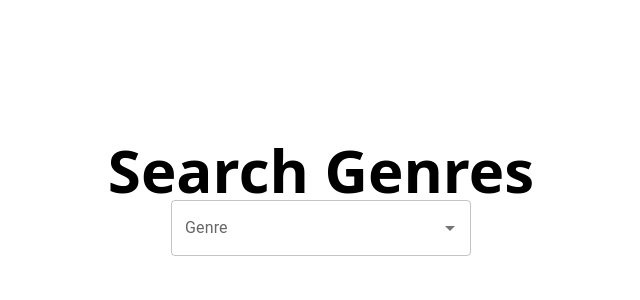
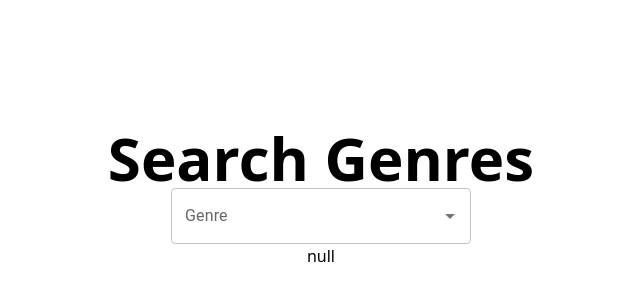
Before and after one commit to jmealy/genres-viz-frontend, a Next.js app: page / in a window 1280 px wide. Shown: the part 202-502 px from the top of the page, without its empty margins (319-959 px from the left). Built offline with nearby package versions, Linux system fonts and the light colour scheme.

Commit message:
Use common GenreGraphData type.

```diff
--- a/components/Graph.tsx
+++ b/components/Graph.tsx
@@ -1,12 +1,15 @@
 import type { NextPage } from 'next';
 import type { GenreGraphData } from 'types';
 
-const Graph: NextPage<GenreGraphData> = (props: any) => {
+interface GraphProps {
+  genre: GenreGraphData | null
+}
+const Graph: NextPage<GraphProps> = (props: any) => {
   const { genre } = props;
 
   return (
-    <p>{genre}</p>
+    <p>{JSON.stringify(genre)}</p>
   )
 }
 
-export default Graph
+export default Graph;
--- a/pages/api/genresInfo/[genre].ts
+++ b/pages/api/genresInfo/[genre].ts
@@ -1,19 +1,14 @@
 import type { NextApiRequest, NextApiResponse } from 'next'
 import genreData from '../../../data/genrePopularities.json';
-
-type GenreData = {
-  x: string,
-  y: number,
-}[];
-type GenreDataKey = keyof typeof genreData;
+import { GenreGraphData } from 'types';
 
 export default function handler(
   req: NextApiRequest,
-  res: NextApiResponse<GenreData>
+  res: NextApiResponse<GenreGraphData>
 ) {
 
   const { genre } = req.query;
-  const graphData = genreData[genre as GenreDataKey]
+  const graphData = genreData[genre as keyof typeof genreData]
 
   res.status(200).json(graphData);
 }
--- a/pages/index.tsx
+++ b/pages/index.tsx
@@ -5,7 +5,7 @@ import SearchBox from 'components/SearchBox';
 import Graph from 'components/Graph';
 
 const Home: NextPage = () => {
-  const [genreGraphData, setGenreGraphData] = useState();
+  const [genreGraphData, setGenreGraphData] = useState(null);
 
   const onGenreSelect = async (genre: String | null) => {
     const data = await fetch(`/api/genresInfo/${genre}`)
```
